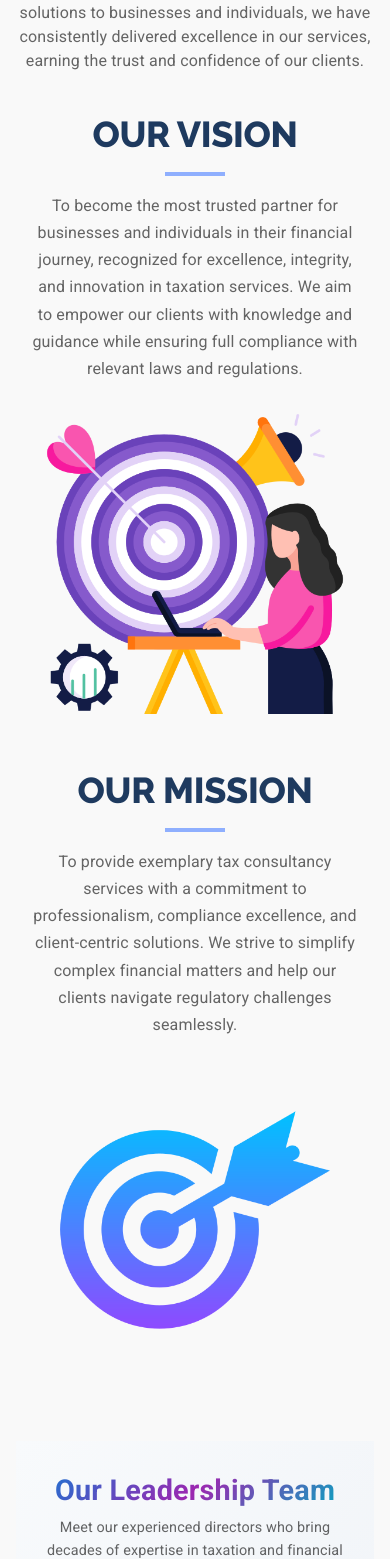
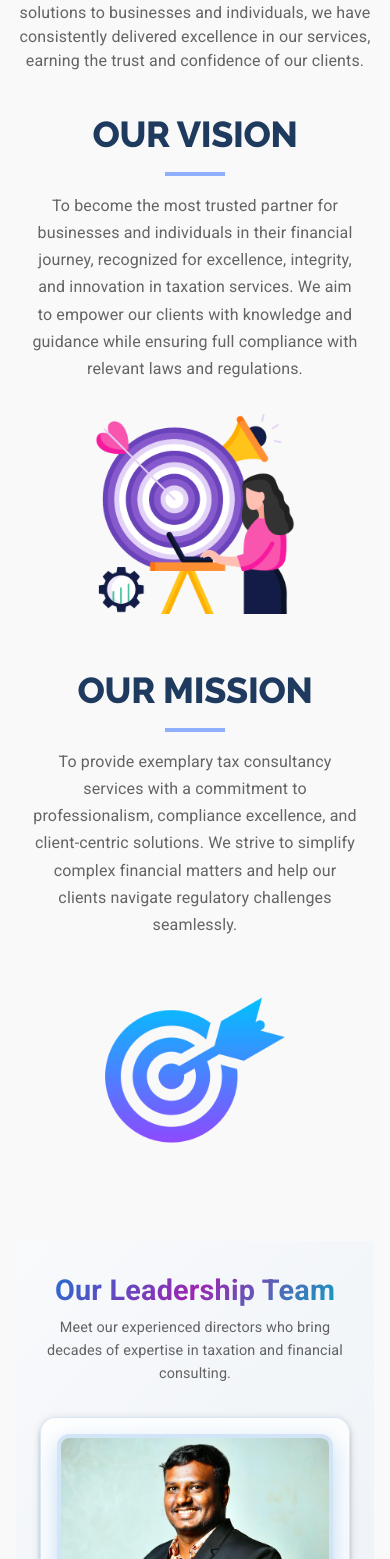
Before and after one commit to KEERTHANADURAISAM/Sicher, a React (Vite) app: page /about in a window 390 px wide. Shown: the part 409-1968 px from the top of the page. Built offline with nearby package versions, Linux system fonts and the light colour scheme; a web font is replaced by a local one.

Commit message:
responsive added

```diff
--- a/src/pages/AboutSection.jsx
+++ b/src/pages/AboutSection.jsx
@@ -1,59 +1,53 @@
 import React from "react";
-import { Box, Container, Typography, Grid, Paper, Divider, List, ListItem, ListItemText, ListItemIcon } from "@mui/material";
-import { CheckCircle, Users, Building, Trophy, Clock, FileCheck } from "lucide-react";
-import keyStrength from '/keyStrength.jpg'
+import {
+  Box,
+  Container,
+  Typography
+} from "@mui/material";
+import DirectorProfiles from "./DirectorProfiles";
 import Gallery from "./Gallery";
-import DirectorProfiles from "./DirectorProfiles";
 
 const AboutSection = () => {
   return (
     <Box sx={{ py: 6, backgroundColor: "#f9f9f9" }}>
       <Container>
         {/* Intro Section */}
-         <Typography Typography  color="#1e3a5f" gutterBottom variant="h2"
+        <Typography
+          color="#1e3a5f"
+          gutterBottom
+          variant="h2"
           fontSize="36px"
           fontWeight="800"
           textAlign="center"
-          fontFamily="Raleway">
+          fontFamily="Raleway"
+        >
           ABOUT SICHER SHARED SERVICES PVT LTD
         </Typography>
         <Box width="200px" height="4px" bgcolor="#8FAFFE" mx="auto" my={2} />
-        <Typography variant="body1" align="center" color="text.secondary" mb={5} sx={{ maxWidth: "800px", mx: "auto" }}>
-          Sicher Shared Services P Ltd is a leading Company specializing in Income Tax, Company Law, and Audit services.
-          Established with a vision to provide comprehensive and proficient financial solutions to businesses and individuals,
-          we have consistently delivered excellence in our services, earning the trust and confidence of our clients.
+        <Typography
+          variant="body1"
+          align="center"
+          color="text.secondary"
+          mb={5}
+          sx={{ maxWidth: "800px", mx: "auto" }}
+        >
+          Sicher Shared Services P Ltd is a leading Company specializing in
+          Income Tax, Company Law, and Audit services. Established with a
+          vision to provide comprehensive and proficient financial solutions to
+          businesses and individuals, we have consistently delivered excellence
+          in our services, earning the trust and confidence of our clients.
         </Typography>
 
-
-        {/* Key Strengths */}
-
-{/* <Box
+        {/* Vision Section */}
+        <Box
           sx={{
-    display: 'flex',
-    justifyContent: 'center',
-    alignItems: 'center',
-    // mb: 3,
-    bgcolor:'#FEFAF7'
+            maxWidth: 1000,
+            mx: "auto",
+            textAlign: "center",
+            px: 2,
+            mb: 8,
           }}
         >
- <Typography variant="h4" align="center" gutterBottom sx={{ fontWeight: "bold",mt:12 }}>
-        OUR KEY STRENGTHS
-      </Typography>
-  <Box
-    component="img"
-    src={keyStrength}
-    alt="keyStrength"
-    sx={{
-      width: "100%",
-      maxWidth: 500, // Increased from 200 to 400
-      mb: 2,
-      borderRadius: 2,
-    }}
-  />
-</Box> */}
-       {/* Mission & Vision */}
-       <Box sx={{ maxWidth: 1000, mx: 'auto', textAlign: 'center', px: 2, mb: 8 }}>
-  {/* Vision Title & Text */}
           <Typography
             color="#1e3a5f"
             gutterBottom
@@ -66,10 +60,15 @@ const AboutSection = () => {
             OUR VISION
           </Typography>
           <Box width="60px" height="4px" bgcolor="#8FAFFE" mx="auto" my={2} />
-  <Typography variant="body1" sx={{ color: 'text.secondary', lineHeight: 1.7, mb: 4 }}>
-    To become the most trusted partner for businesses and individuals in their financial journey,
-    recognized for excellence, integrity, and innovation in taxation services.
-    We aim to empower our clients with knowledge and guidance while ensuring full compliance with relevant laws and regulations.
+          <Typography
+            variant="body1"
+            sx={{ color: "text.secondary", lineHeight: 1.7, mb: 4 }}
+          >
+            To become the most trusted partner for businesses and individuals in
+            their financial journey, recognized for excellence, integrity, and
+            innovation in taxation services. We aim to empower our clients with
+            knowledge and guidance while ensuring full compliance with relevant
+            laws and regulations.
           </Typography>
 
           {/* Vision Image */}
@@ -78,14 +77,14 @@ const AboutSection = () => {
             src="/v.png"
             alt="Vision Illustration"
             sx={{
-      width: '100%',
-      maxWidth: 300,
-      mx: 'auto',
+              width: "100%",
+              maxWidth: { xs: 200, sm: 240, md: 300 },
+              mx: "auto",
               mb: 6,
             }}
           />
 
-  {/* Mission Title & Text */}
+          {/* Mission Section */}
           <Typography
             color="#1e3a5f"
             gutterBottom
@@ -98,27 +97,35 @@ const AboutSection = () => {
             OUR MISSION
           </Typography>
           <Box width="60px" height="4px" bgcolor="#8FAFFE" mx="auto" my={2} />
-  <Typography variant="body1" sx={{ color: 'text.secondary', lineHeight: 1.7, mb: 4 }}>
-    To provide exemplary tax consultancy services with a commitment to professionalism, compliance excellence, and client-centric solutions.
-    We strive to simplify complex financial matters and help our clients navigate regulatory challenges seamlessly.
+          <Typography
+            variant="body1"
+            sx={{ color: "text.secondary", lineHeight: 1.7, mb: 4 }}
+          >
+            To provide exemplary tax consultancy services with a commitment to
+            professionalism, compliance excellence, and client-centric
+            solutions. We strive to simplify complex financial matters and help
+            our clients navigate regulatory challenges seamlessly.
           </Typography>
 
           {/* Mission Image */}
           <Box
             component="img"
-    src="/target.png" // Replace with your actual image or GIF
+            src="/target.png"
             alt="Mission Illustration"
             sx={{
-      width: '100%',
-      maxWidth: 300,
-      mx: 'auto',
+              width: "100%",
+              maxWidth: { xs: 200, sm: 240, md: 300 },
+              mx: "auto",
             }}
           />
         </Box>
-{/* team */}
-<DirectorProfiles/>
+
+        {/* Leadership Team Section */}
+        <DirectorProfiles />
       </Container>
-      <Gallery/>
+
+      {/* Gallery Section */}
+      <Gallery />
     </Box>
   );
 };
--- a/src/pages/DirectorProfiles.jsx
+++ b/src/pages/DirectorProfiles.jsx
@@ -107,19 +107,21 @@ const DirectorProfiles = () => {
                     maxWidth: { sm: 200 }
                   }}
                 >
+
   <Box
     component="img"
     src={director.image}
     alt={director.name}
     sx={{
       width: '100%',
-                      height: { xs: 'auto', sm: 620 },
+      height: { xs: 260, sm: 320, md: 360 }, // Adjust height responsively
       objectFit: 'cover',
       borderRadius: 3,
       border: `4px solid ${director.primaryColor}30`,
       boxShadow: `0 8px 24px ${director.primaryColor}40`
     }}
   />
+
                   <Box
                     sx={{
                       position: 'absolute',
```
Lines whose indentation alone changed are shown as unchanged.
